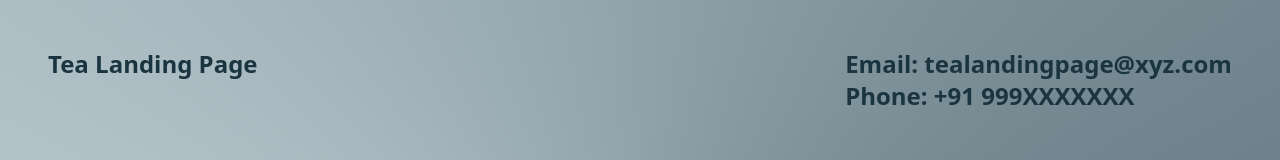
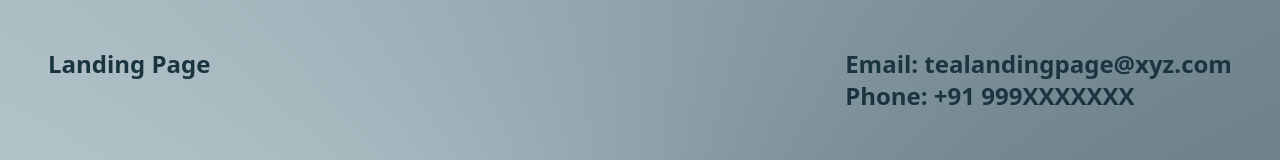
Before and after one commit to Khalid09dev/intro-to-js-tasks-solution, a plain HTML site: page index.html in a window 1280 px wide. Shown: the top 160 px of the page. Drawn offline with nearby package versions, Linux system fonts and the light colour scheme.

Commit message:
Update index.html

```diff
--- a/index.html
+++ b/index.html
@@ -11,7 +11,7 @@
     <header>
         <div class="pt-12 pb-72 flex justify-between">
             <div class="ml-12">
-                <h3 class="text-[#1B3540] text-2xl font-semibold">Tea Landing Page</h3>
+                <h3 class="text-[#1B3540] text-2xl font-semibold">Landing Page</h3>
             </div>
             <div class="mr-12">
                 <p class="text-[#1B3540] text-2xl font-semibold">Email: tealandingpage@xyz.com</p>
```
